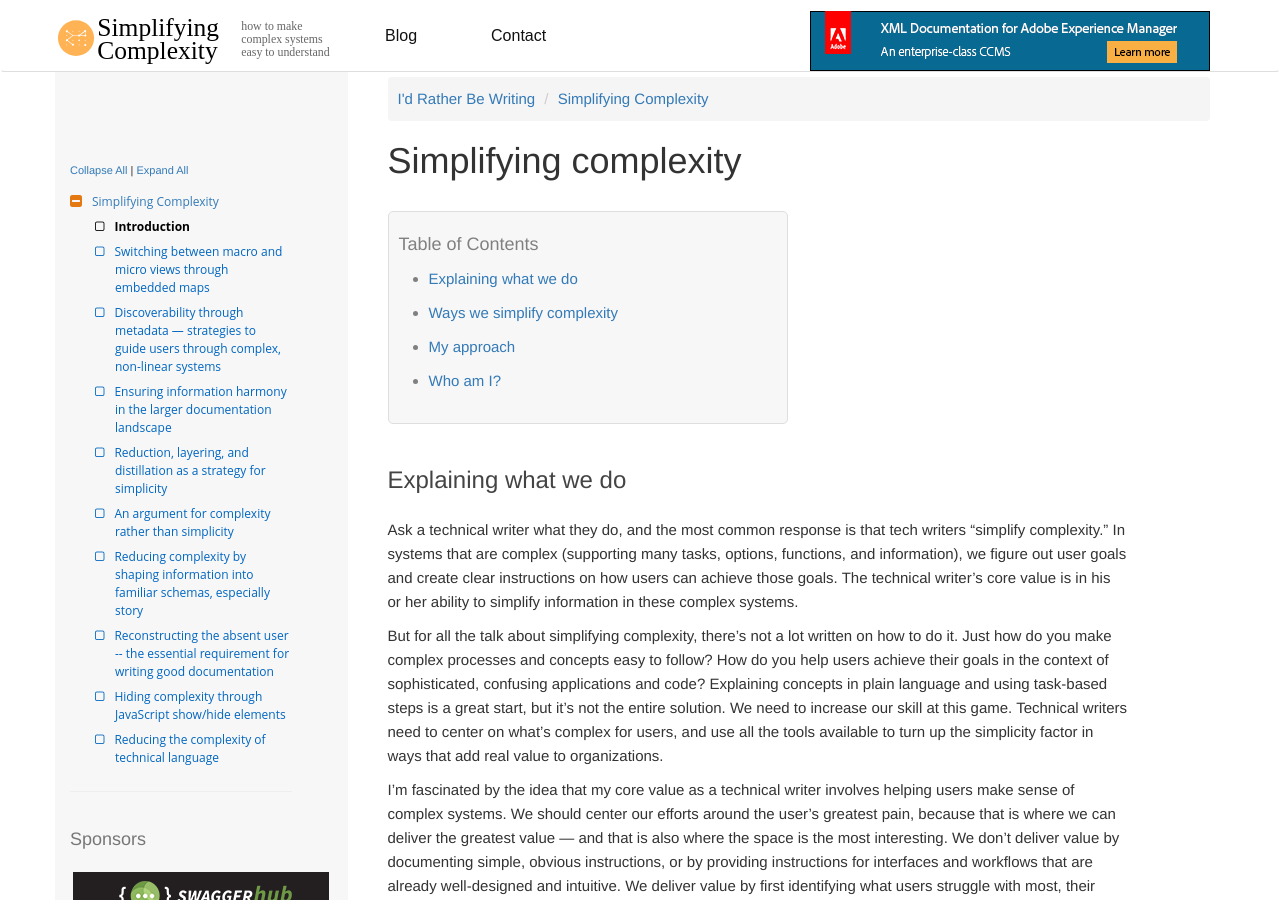
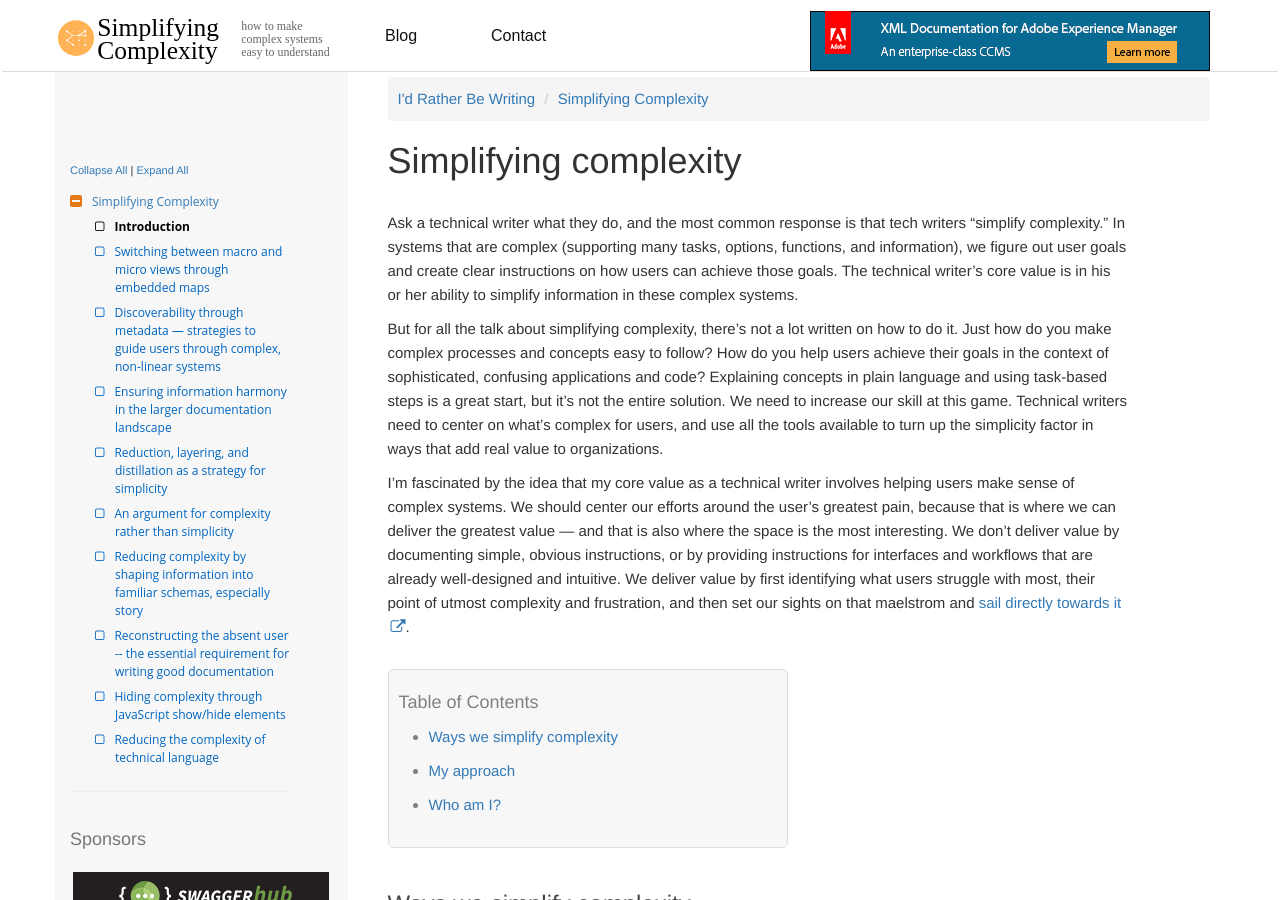
Before and after one commit to tomjoht/simplifying-complexity, a Jekyll site: the page built from _docs/index.md, in a window 1280 px wide and 900 px high. Built offline with Jekyll 4.4.1, drawn with Linux system fonts in a browser that asks for light colours; nearby versions of some CDN libraries; comment, search, counter and statistics services are not loaded; a style sheet for code colours, icons or effects is not loaded.

Commit message:
update intro page

```diff
--- a/_docs/index.md
+++ b/_docs/index.md
@@ -2,17 +2,16 @@
 title: "Simplifying complexity"
 permalink: index.html
 ---
-
-* TOC
-{:toc}
-
-## Explaining what we do
 
 Ask a technical writer what they do, and the most common response is that tech writers "simplify complexity." In systems that are complex (supporting many tasks, options, functions, and information), we figure out user goals and create clear instructions on how users can achieve those goals. The technical writer's core value is in his or her ability to simplify information in these complex systems.
 
 But for all the talk about simplifying complexity, there's not a lot written on how to do it. Just how do you make complex processes and concepts easy to follow? How do you help users achieve their goals in the context of sophisticated, confusing applications and code? Explaining concepts in plain language and using task-based steps is a great start, but it's not the entire solution. We need to increase our skill at this game. Technical writers need to center on what's complex for users, and use all the tools available to turn up the simplicity factor in ways that add real value to organizations.
 
 I’m fascinated by the idea that my core value as a technical writer involves helping users make sense of complex systems. We should center our efforts around the user’s greatest pain, because that is where we can deliver the greatest value — and that is also where the space is the most interesting. We don’t deliver value by documenting simple, obvious instructions, or by providing instructions for interfaces and workflows that are already well-designed and intuitive. We deliver value by first identifying what users struggle with most, their point of utmost complexity and frustration, and then set our sights on that maelstrom and [sail directly towards it](https://www.youtube.com/watch?v=aobNxeft_no).
+
+* TOC
+{:toc}
+
 
 ## Ways we simplify complexity
 
```
